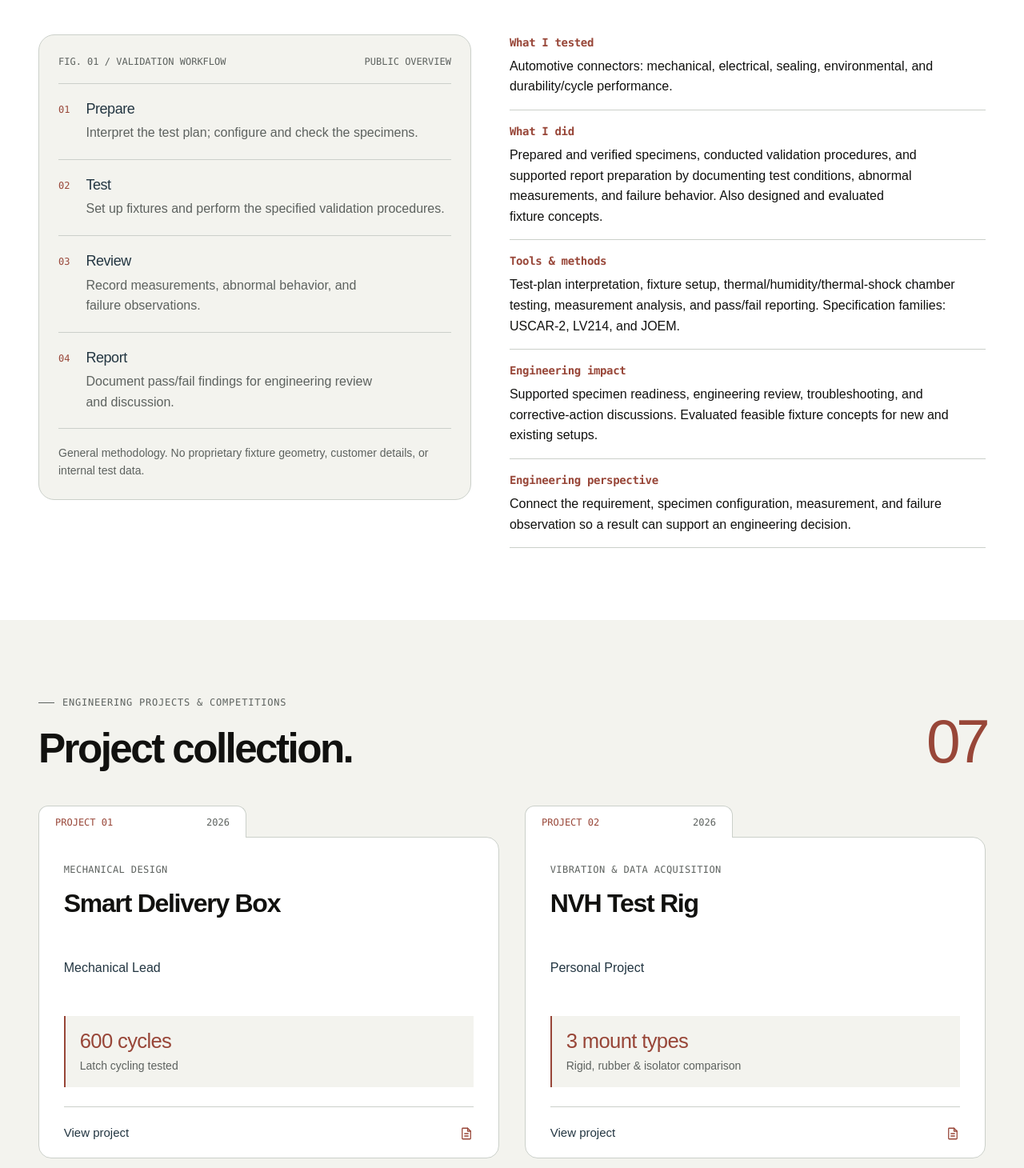
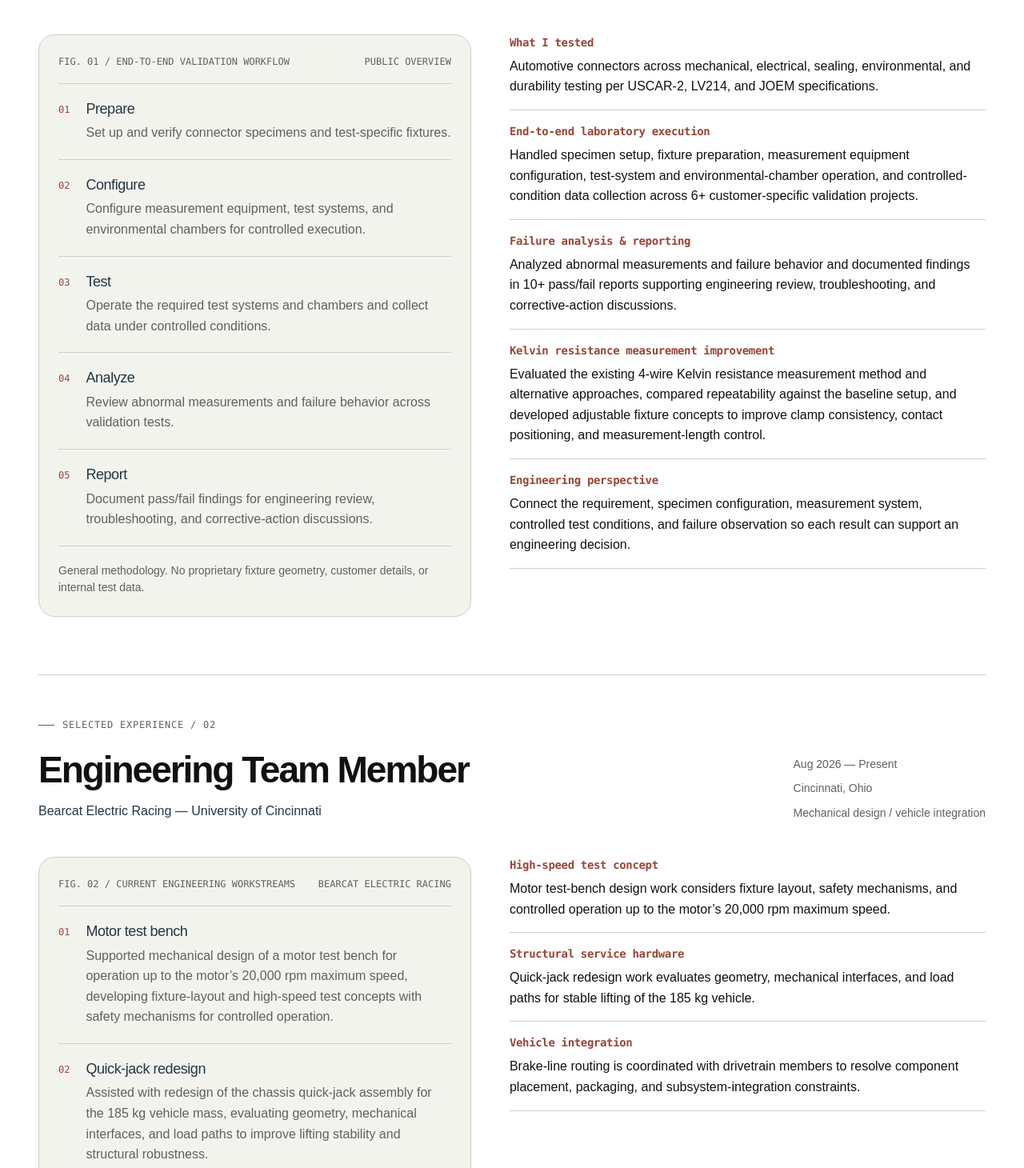
Before and after one commit to tquann207/tquan207.portfolio, a Next.js app: page / in a window 1280 px wide. Shown: the part 1370-2830 px from the top of the page at 80% size. Built offline with nearby package versions, Linux system fonts and the light colour scheme; no server answers.

Commit message:
Add Bearcat Electric Racing and update engineering experience

```diff
--- a/components/experience.tsx
+++ b/components/experience.tsx
@@ -1,36 +1,166 @@
-import { boschMetrics } from "@/content/site";
+import { bearcatHighlights, boschMetrics } from "@/content/site";
 import { withBasePath } from "@/content/site-config";
 import { TechnicalLabel } from "./technical-label";
 
 const workflow = [
-  ["Prepare", "Interpret the test plan; configure and check the specimens."],
-  ["Test", "Set up fixtures and perform the specified validation procedures."],
-  ["Review", "Record measurements, abnormal behavior, and failure observations."],
-  ["Report", "Document pass/fail findings for engineering review and discussion."],
+  ["Prepare", "Set up and verify connector specimens and test-specific fixtures."],
+  ["Configure", "Configure measurement equipment, test systems, and environmental chambers for controlled execution."],
+  ["Test", "Operate the required test systems and chambers and collect data under controlled conditions."],
+  ["Analyze", "Review abnormal measurements and failure behavior across validation tests."],
+  ["Report", "Document pass/fail findings for engineering review, troubleshooting, and corrective-action discussions."],
 ];
 
 export function Experience() {
   return (
     <section className="experience-section section-space" id="experience" aria-labelledby="experience-title">
       <div className="site-shell">
-        <div className="section-heading"><TechnicalLabel>SELECTED EXPERIENCE / 01</TechnicalLabel><span className="section-note">AUTOMOTIVE / COMPONENT VALIDATION</span></div>
+        <div className="section-heading">
+          <TechnicalLabel>ENGINEERING EXPERIENCE / 02 ROLES</TechnicalLabel>
+          <span className="section-note">AUTOMOTIVE / FORMULA SAE</span>
+        </div>
+
         <div className="experience-heading">
-          <div><img className="experience-logo" src={withBasePath("/brands/bosch-logo.webp")} alt="Bosch" width="260" height="76" loading="lazy" /><h2 id="experience-title">Testing &amp; Validation<br />Engineer Intern</h2><p className="experience-employer">Bosch Automotive R&amp;D Center Vietnam</p></div>
-          <div className="experience-role"><span>June 2026 — Present</span><span>Ho Chi Minh City, Vietnam</span><span>Components &amp; Connector Engineering Department</span></div>
+          <div>
+            <img
+              className="experience-logo"
+              src={withBasePath("/brands/bosch-logo.webp")}
+              alt="Bosch"
+              width="260"
+              height="76"
+              loading="lazy"
+            />
+            <h2 id="experience-title">Testing &amp; Validation<br />Engineer Intern</h2>
+            <p className="experience-employer">Bosch Automotive R&amp;D Center Vietnam</p>
+          </div>
+          <div className="experience-role">
+            <span>June 2026 — Present</span>
+            <span>Ho Chi Minh City, Vietnam</span>
+            <span>Components &amp; Connector Engineering</span>
+          </div>
         </div>
-        <dl className="experience-metrics">{boschMetrics.map((metric) => <div key={metric.label}><dt>{metric.label}</dt><dd>{metric.value}</dd></div>)}</dl>
+
+        <dl className="experience-metrics">
+          {boschMetrics.map((metric) => (
+            <div key={metric.label}>
+              <dt>{metric.label}</dt>
+              <dd>{metric.value}</dd>
+            </div>
+          ))}
+        </dl>
+
         <div className="experience-body">
           <figure className="workflow-sheet">
-            <figcaption><span>FIG. 01 / VALIDATION WORKFLOW</span><span>PUBLIC OVERVIEW</span></figcaption>
-            <ol>{workflow.map(([title, detail], index) => <li key={title}><span>{String(index + 1).padStart(2, "0")}</span><div><h3>{title}</h3><p>{detail}</p></div></li>)}</ol>
-            <p className="figure-note">General methodology. No proprietary fixture geometry, customer details, or internal test data.</p>
+            <figcaption>
+              <span>FIG. 01 / END-TO-END VALIDATION WORKFLOW</span>
+              <span>PUBLIC OVERVIEW</span>
+            </figcaption>
+            <ol>
+              {workflow.map(([title, detail], index) => (
+                <li key={title}>
+                  <span>{String(index + 1).padStart(2, "0")}</span>
+                  <div>
+                    <h3>{title}</h3>
+                    <p>{detail}</p>
+                  </div>
+                </li>
+              ))}
+            </ol>
+            <p className="figure-note">
+              General methodology. No proprietary fixture geometry, customer details, or internal test data.
+            </p>
           </figure>
+
           <div className="experience-copy">
-            <div><h3>What I tested</h3><p>Automotive connectors: mechanical, electrical, sealing, environmental, and durability/cycle performance.</p></div>
-            <div><h3>What I did</h3><p>Prepared and verified specimens, conducted validation procedures, and supported report preparation by documenting test conditions, abnormal measurements, and failure behavior. Also designed and evaluated fixture concepts.</p></div>
-            <div><h3>Tools &amp; methods</h3><p>Test-plan interpretation, fixture setup, thermal/humidity/thermal-shock chamber testing, measurement analysis, and pass/fail reporting. Specification families: USCAR-2, LV214, and JOEM.</p></div>
-            <div><h3>Engineering impact</h3><p>Supported specimen readiness, engineering review, troubleshooting, and corrective-action discussions. Evaluated feasible fixture concepts for new and existing setups.</p></div>
-            <div><h3>Engineering perspective</h3><p>Connect the requirement, specimen configuration, measurement, and failure observation so a result can support an engineering decision.</p></div>
+            <div>
+              <h3>What I tested</h3>
+              <p>
+                Automotive connectors across mechanical, electrical, sealing, environmental, and durability testing per USCAR-2, LV214, and JOEM specifications.
+              </p>
+            </div>
+            <div>
+              <h3>End-to-end laboratory execution</h3>
+              <p>
+                Handled specimen setup, fixture preparation, measurement equipment configuration, test-system and environmental-chamber operation, and controlled-condition data collection across 6+ customer-specific validation projects.
+              </p>
+            </div>
+            <div>
+              <h3>Failure analysis &amp; reporting</h3>
+              <p>
+                Analyzed abnormal measurements and failure behavior and documented findings in 10+ pass/fail reports supporting engineering review, troubleshooting, and corrective-action discussions.
+              </p>
+            </div>
+            <div>
+              <h3>Kelvin resistance measurement improvement</h3>
+              <p>
+                Evaluated the existing 4-wire Kelvin resistance measurement method and alternative approaches, compared repeatability against the baseline setup, and developed adjustable fixture concepts to improve clamp consistency, contact positioning, and measurement-length control.
+              </p>
+            </div>
+            <div>
+              <h3>Engineering perspective</h3>
+              <p>
+                Connect the requirement, specimen configuration, measurement system, controlled test conditions, and failure observation so each result can support an engineering decision.
+              </p>
+            </div>
+          </div>
+        </div>
+
+        <div
+          className="experience-heading"
+          style={{ marginTop: "72px", paddingTop: "48px", borderTop: "1px solid var(--border)" }}
+        >
+          <div>
+            <TechnicalLabel>SELECTED EXPERIENCE / 02</TechnicalLabel>
+            <h2 style={{ marginTop: "20px" }}>Engineering Team Member</h2>
+            <p className="experience-employer">Bearcat Electric Racing — University of Cincinnati</p>
+          </div>
+          <div className="experience-role">
+            <span>Aug 2026 — Present</span>
+            <span>Cincinnati, Ohio</span>
+            <span>Mechanical design / vehicle integration</span>
+          </div>
+        </div>
+
+        <div className="experience-body">
+          <figure className="workflow-sheet">
+            <figcaption>
+              <span>FIG. 02 / CURRENT ENGINEERING WORKSTREAMS</span>
+              <span>BEARCAT ELECTRIC RACING</span>
+            </figcaption>
+            <ol>
+              {bearcatHighlights.map((item, index) => (
+                <li key={item.title}>
+                  <span>{String(index + 1).padStart(2, "0")}</span>
+                  <div>
+                    <h3>{item.title}</h3>
+                    <p>{item.detail}</p>
+                  </div>
+                </li>
+              ))}
+            </ol>
+            <p className="figure-note">
+              Current Formula SAE engineering work spanning test-equipment concepts, vehicle service hardware, and subsystem packaging.
+            </p>
+          </figure>
+
+          <div className="experience-copy">
+            <div>
+              <h3>High-speed test concept</h3>
+              <p>
+                Motor test-bench design work considers fixture layout, safety mechanisms, and controlled operation up to the motor’s 20,000 rpm maximum speed.
+              </p>
+            </div>
+            <div>
+              <h3>Structural service hardware</h3>
+              <p>
+                Quick-jack redesign work evaluates geometry, mechanical interfaces, and load paths for stable lifting of the 185 kg vehicle.
+              </p>
+            </div>
+            <div>
+              <h3>Vehicle integration</h3>
+              <p>
+                Brake-line routing is coordinated with drivetrain members to resolve component placement, packaging, and subsystem-integration constraints.
+              </p>
+            </div>
           </div>
         </div>
       </div>
```
